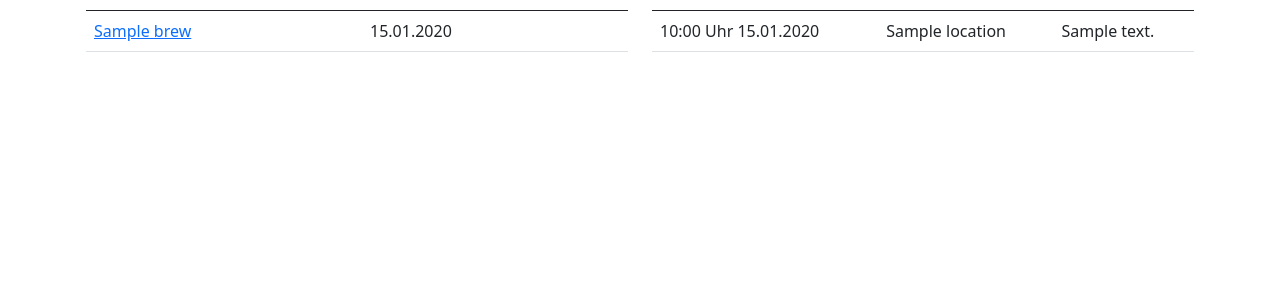
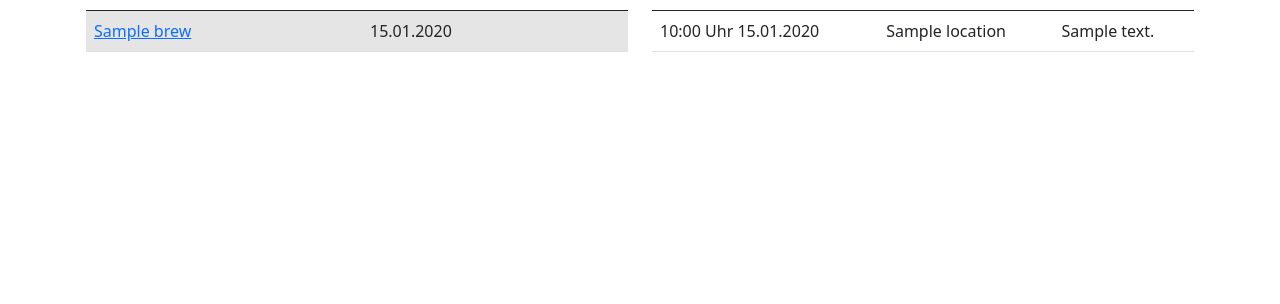
Before and after one commit to foesi/bierwo, a Flask app: template templates/show_keg.html in a window 1280 px wide. Shown: the part 496-800 px from the top of the page. Run offline with Flask 2, Linux system fonts and the light colour scheme; the template is opened without the code that fills it: most values are stand-ins (such as "Sample title", 1, 10 or a date in 2020); some libraries are stand-ins or nearby versions; some web fonts are replaced.

Commit message:
Highlight last brew in keg

```diff
--- a/templates/show_keg.html
+++ b/templates/show_keg.html
@@ -54,7 +54,7 @@
                     <td>Abfülldatum</td>
                 </thead>
                 {% for filling in keg.fillings|reverse %}
-                <tr>
+                <tr {% if loop.index == 1 %} class="table-active"{% endif %}>
                     <td><a href="{{ url_for(".show_brew", brew_id=filling.brew.id) }}">{{ filling.brew.name }}</a></td>
                     <td>{{ filling.date.strftime('%d.%m.%Y') }}</td>
                 </tr>
```
